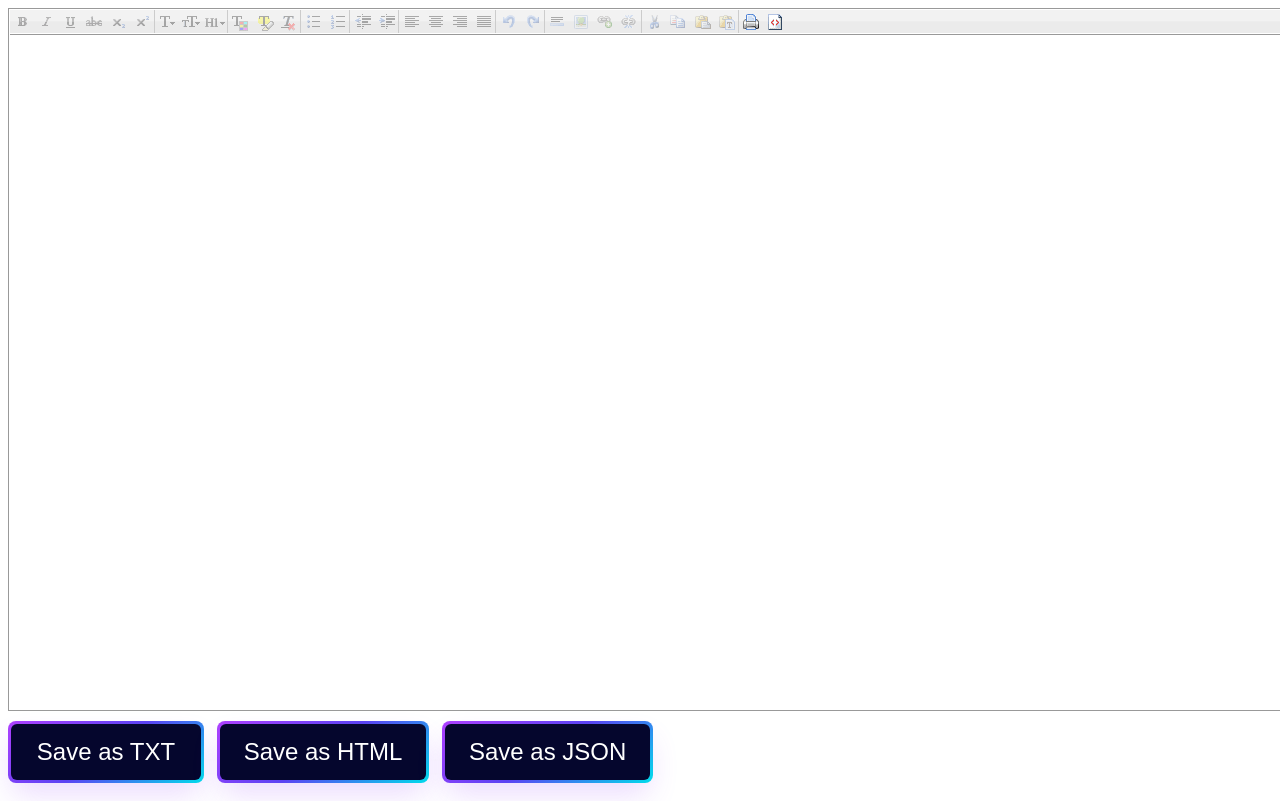
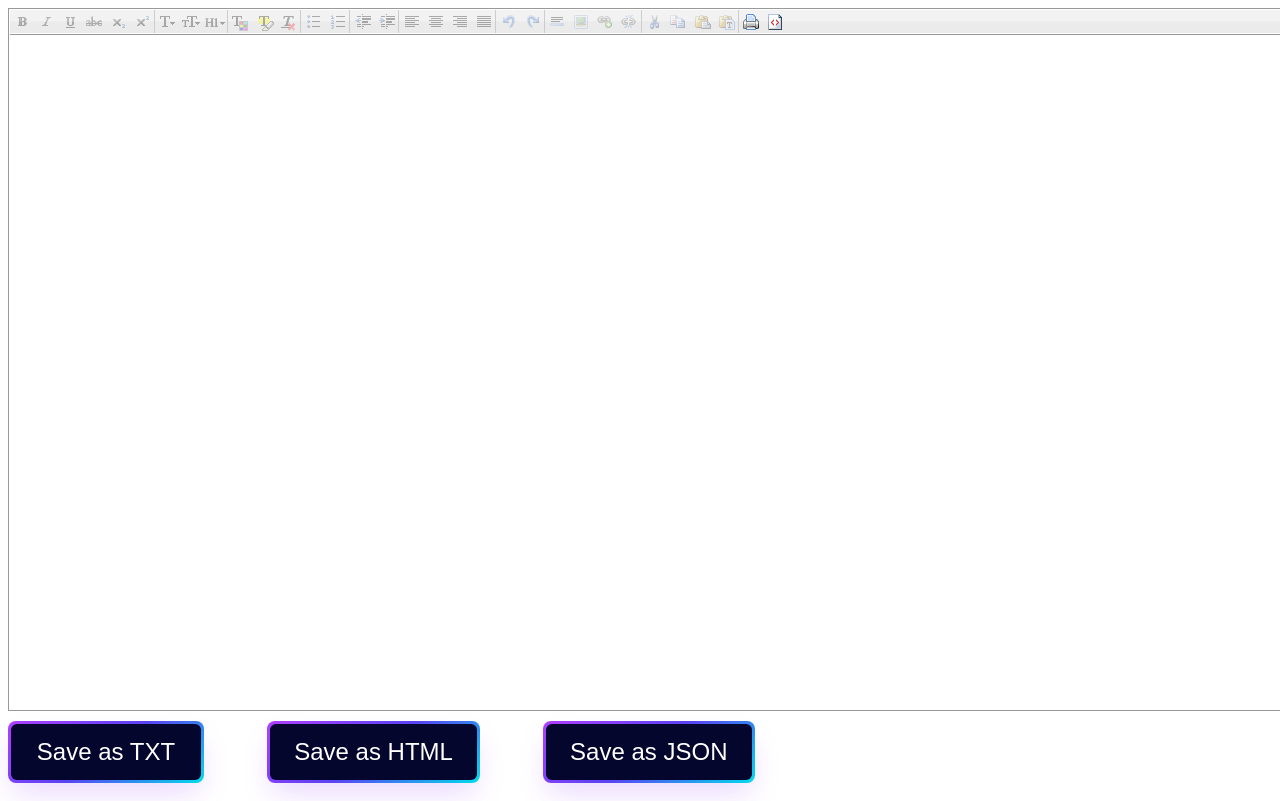
Before and after one commit to kareemAmarah95/simple-ms-word, a plain HTML site: page index.html in a window 1280 px wide. Shown: the top 801 px of the page. Drawn offline with Linux system fonts and the light colour scheme.

Commit message:
added a big gap between buttons

```diff
--- a/css/style.css
+++ b/css/style.css
@@ -3,7 +3,7 @@
 }
 
 .gap-1{
-   gap :  1%;
+   gap :  5%;
 }
 
 .justify-between{
```
